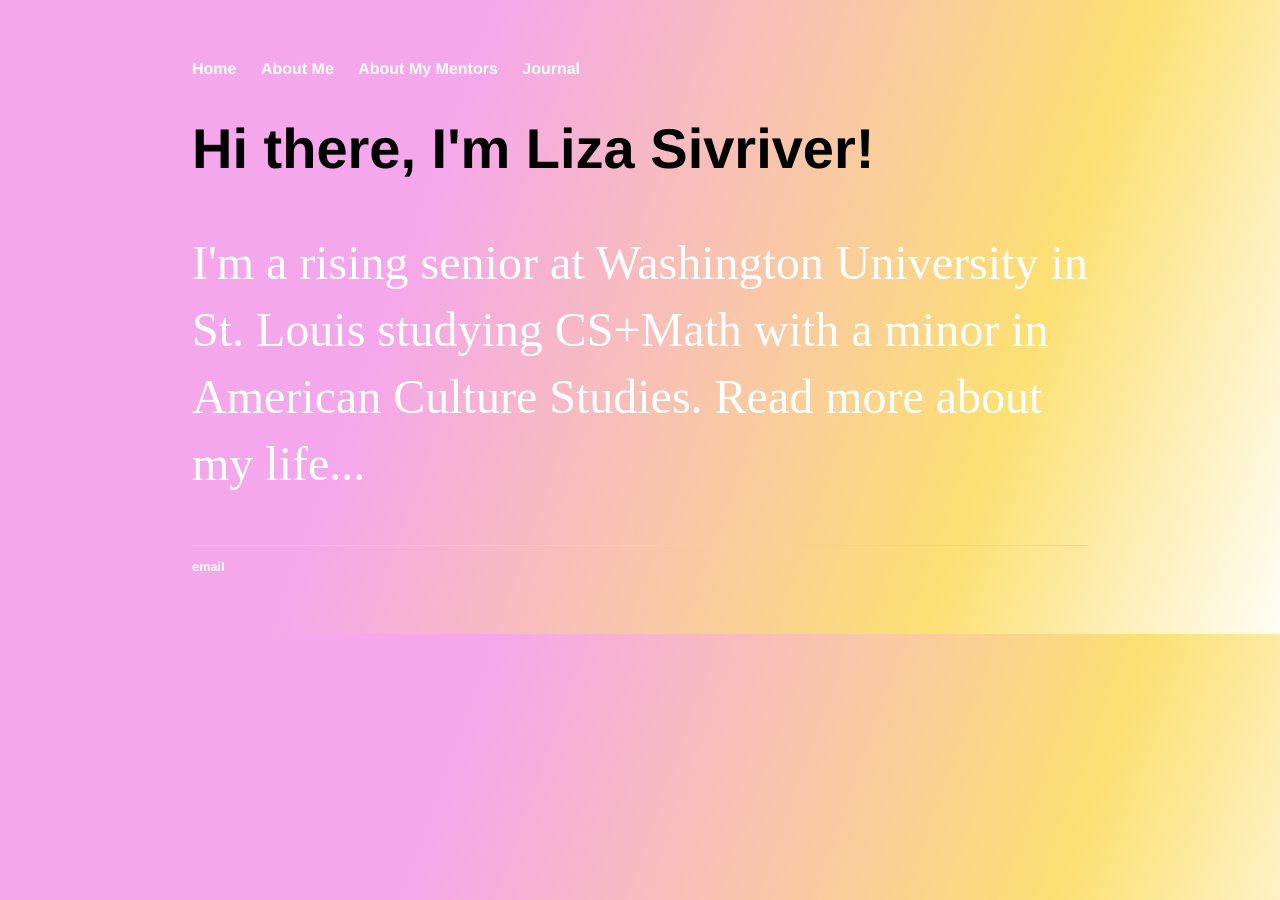
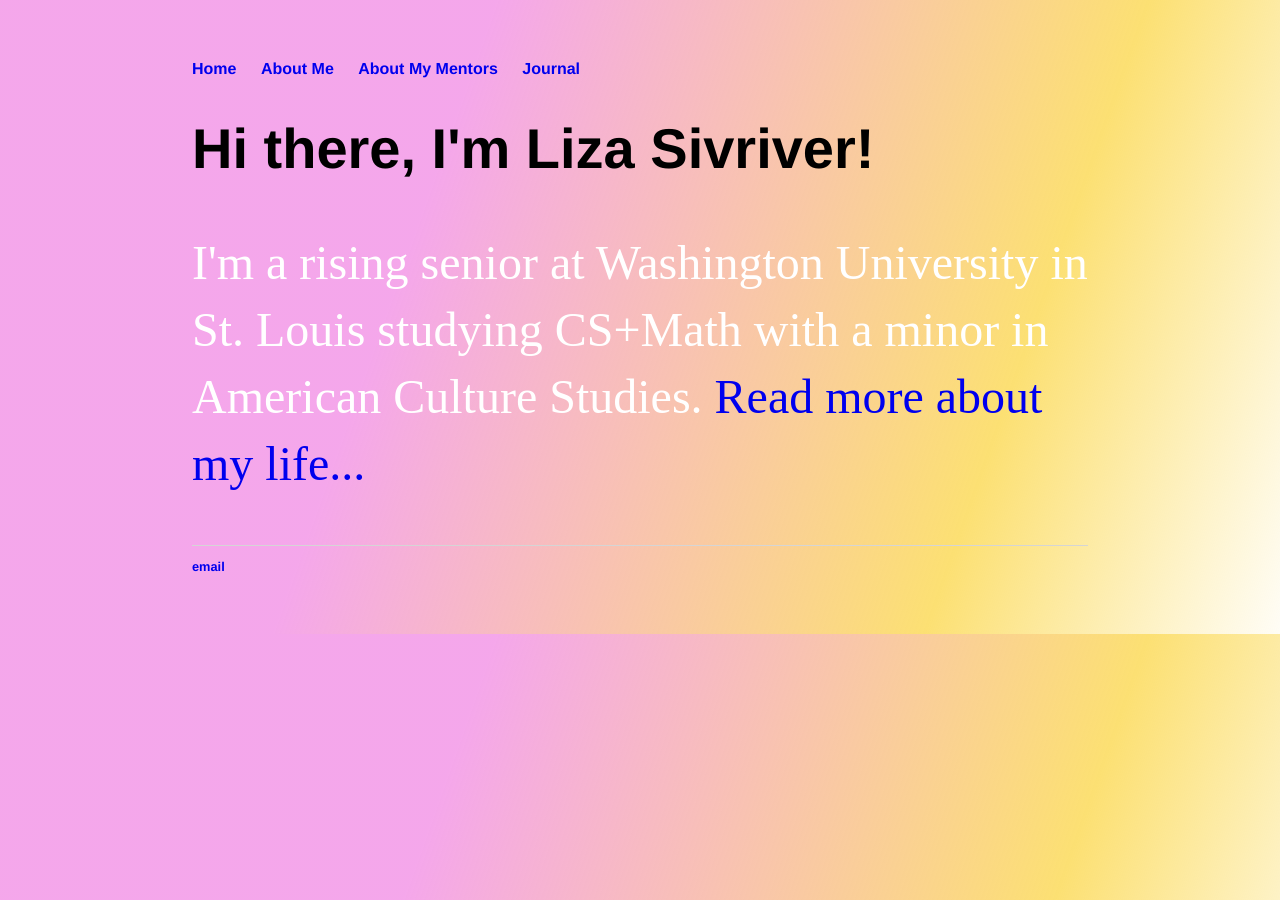
Before and after one commit to lizasivriver/lizasivriver, a Jekyll site: the page built from index.html, in a window 1280 px wide. Built offline with Jekyll 4.4.1, drawn with Linux system fonts in a browser that asks for light colours.

Commit message:
Update main.css

```diff
--- a/css/main.css
+++ b/css/main.css
@@ -16,10 +16,11 @@ nav ul li, footer ul li {
 }
 a {
     text-decoration: none;
-    color: #FFFFFF;
+
 }
 a:hover {
     text-decoration: underline;
+    color: #FFFFFF;
 }
 h1 {
     font-size: 3.5em;
```
